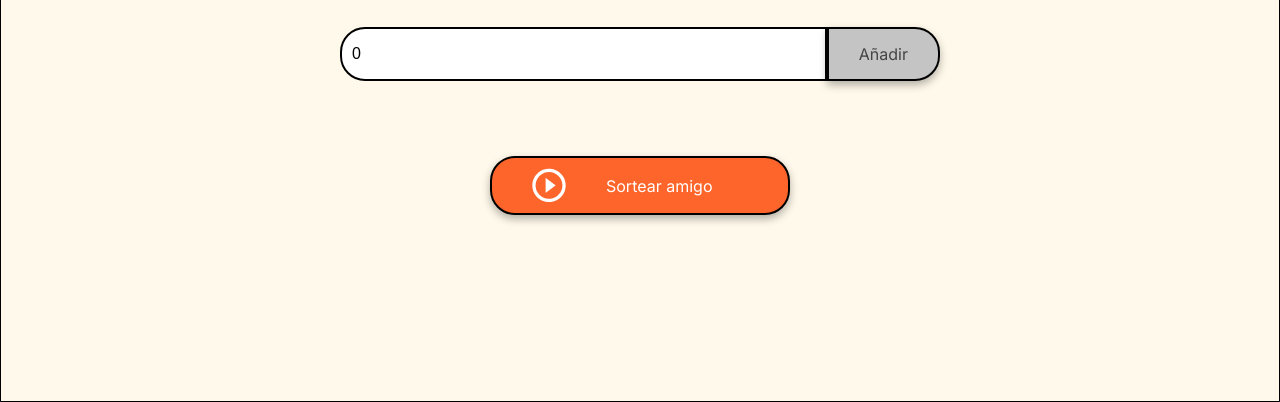
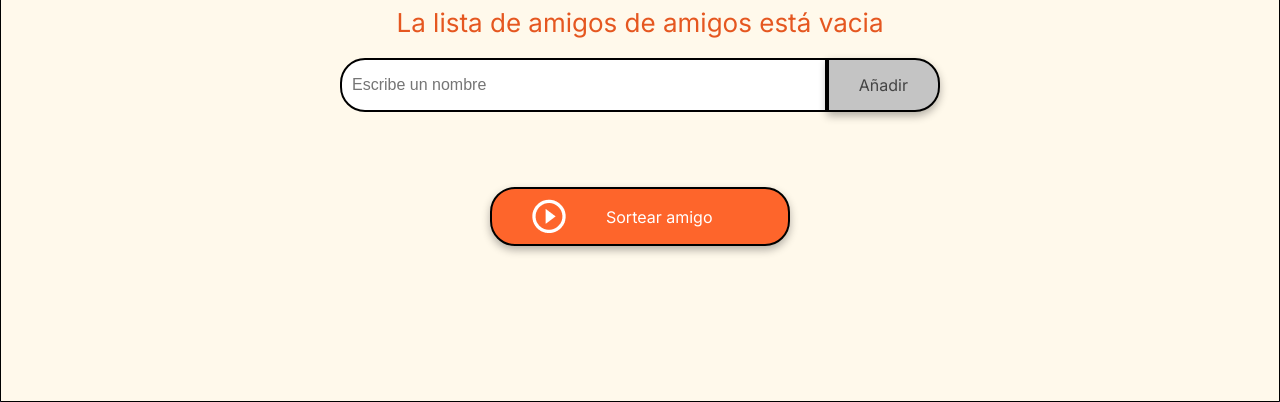
Before and after one commit to JCHEPO/challenge-amigo-secreto, a plain HTML site: page index.html in a window 1280 px wide. Shown: the part 398-800 px from the top of the page. Drawn offline with Linux system fonts and the light colour scheme.

Commit message:
crea nueva rama

```diff
--- a/app.js
+++ b/app.js
@@ -1,3 +1,8 @@
+function textoElemento (elemento,texto){
+    let titulo = documents.querySelector();
+    titulo.innerHTML = texto;
+}
+
 let listaAmigos = [];
 function agregarAmigo() {
         // si el nombre está incluido, lo agregamos, si no ponemos alert.
@@ -14,7 +19,5 @@ function agregarAmigo() {
 }
 
 function limpiarCampo(){
-    let valorCampo = document.querySelector('#amigo').value=0;
+    let valorCampo = document.querySelector('#amigo').value="";
 }
-
-agregarAmigo()
--- a/index.html
+++ b/index.html
@@ -19,6 +19,7 @@
 
         <section class="input-section">
             <h2 class="section-title">Digite el nombre de sus amigos</h2>
+            <p class="texto__parrafo"> La lista de amigos de amigos está vacia </p>
             <div class="input-wrapper">
                 <input type="text" id="amigo" class="input-name" placeholder="Escribe un nombre">
                 <button class="button-add" onclick="agregarAmigo();">Añadir</button>
--- a/style.css
+++ b/style.css
@@ -69,6 +69,14 @@ body {
     margin: 10px 0;
     text-align: center;
 }
+.texto__parrafo {
+    font-family: "Inter", serif;
+    font-size: 26px;
+    font-weight: 400;
+    color: var(--color-button-hover);
+
+}
+
 
 /* Contenedores de entrada y botón */
 .input-wrapper {
```
